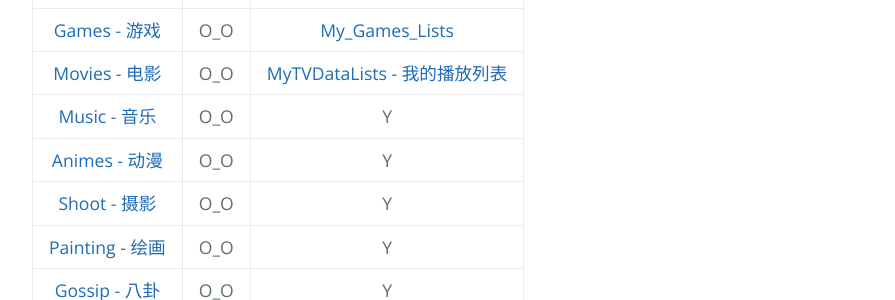
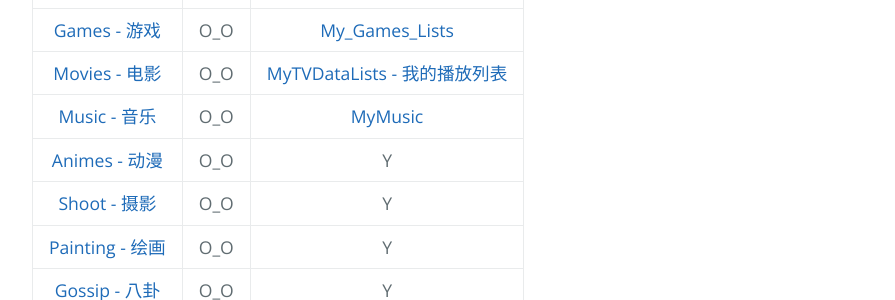
Before and after one commit to AmbroseRen/test, a Jekyll site: the page built from Art/index.md, in a window 1280 px wide. Shown: the part 180-480 px from the top of the page, without its empty margins (192-1087 px from the left). Built offline with Jekyll 4.4.1, drawn with Linux system fonts in a browser that asks for light colours; our own code applies the rules of GitHub Pages for plain Markdown files; the repository's description, which GitHub fills in, is left out.

Commit message:
Update index.md

```diff
--- a/Art/index.md
+++ b/Art/index.md
@@ -5,7 +5,7 @@
 | [Stream - 直播](Stream/index.md) | O_O | Y |
 | [Games - 游戏](Games/index.md) | O_O | [My_Games_Lists](Games/MyGameLists.md) |
 | [Movies - 电影](Movies/index.md) | O_O | [MyTVDataLists - 我的播放列表](Movies/MyTVDataLists.md) |
-| [Music - 音乐](Music/index.md) | O_O | Y |
+| [Music - 音乐](Music/index.md) | O_O | [MyMusic](Music/myMusic.md) |
 | [Animes - 动漫](Animes/index.md) | O_O | Y |
 | [Shoot - 摄影](Shoot/index.md) | O_O | Y |
 | [Painting - 绘画](Painting/index.md) | O_O | Y |
```
